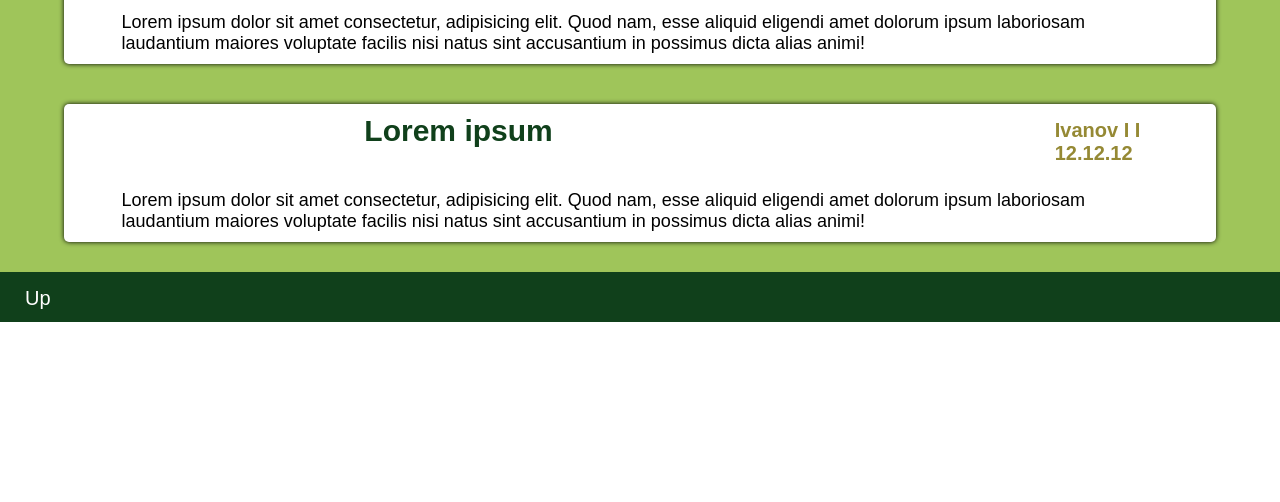
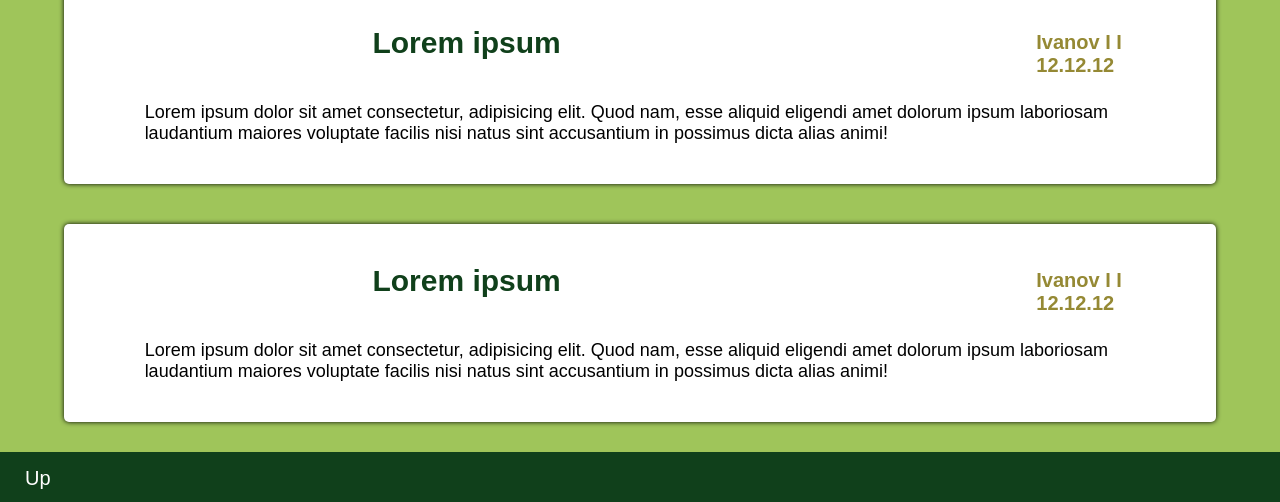
Before and after one commit to UspKh/UspKharkiv, a plain HTML site: page index.html in a window 1280 px wide. Shown: the part 738-1240 px from the top of the page. Before the commit the page ends 1060 px from the top, so only its background shows below. Drawn offline with Linux system fonts and the light colour scheme; a web font is replaced by a local one.

```diff
--- a/style.css
+++ b/style.css
@@ -134,6 +134,7 @@
   box-shadow: 0 0 5px 0 #000000;
   background-color: #ffffff;
   border-radius: 5px;
+  padding: 30px 2%;
 }
 .main-article-header-wrapper{
   display: flex;
```
Also changed, not shown: conferecion16.html (added).
